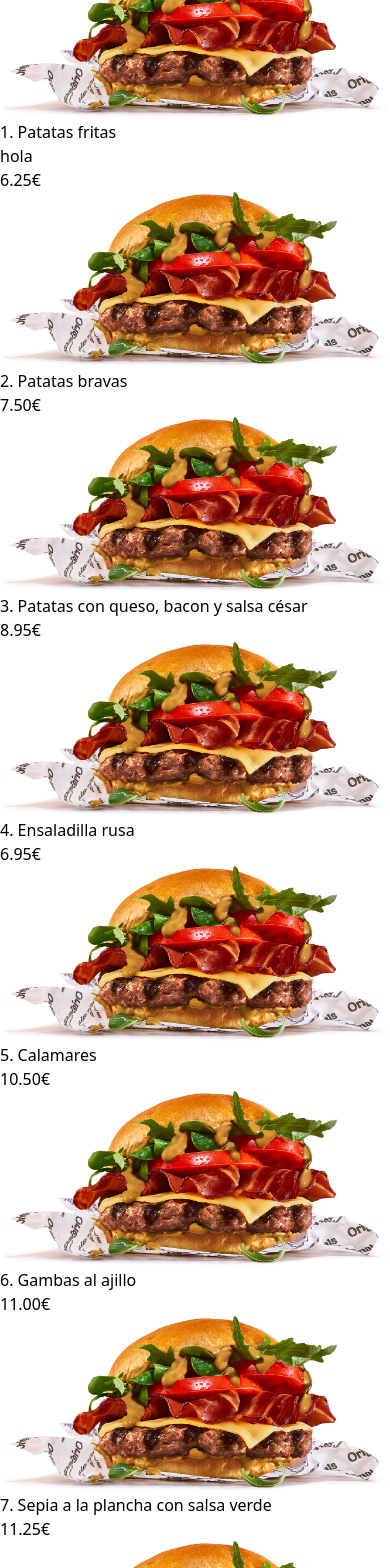
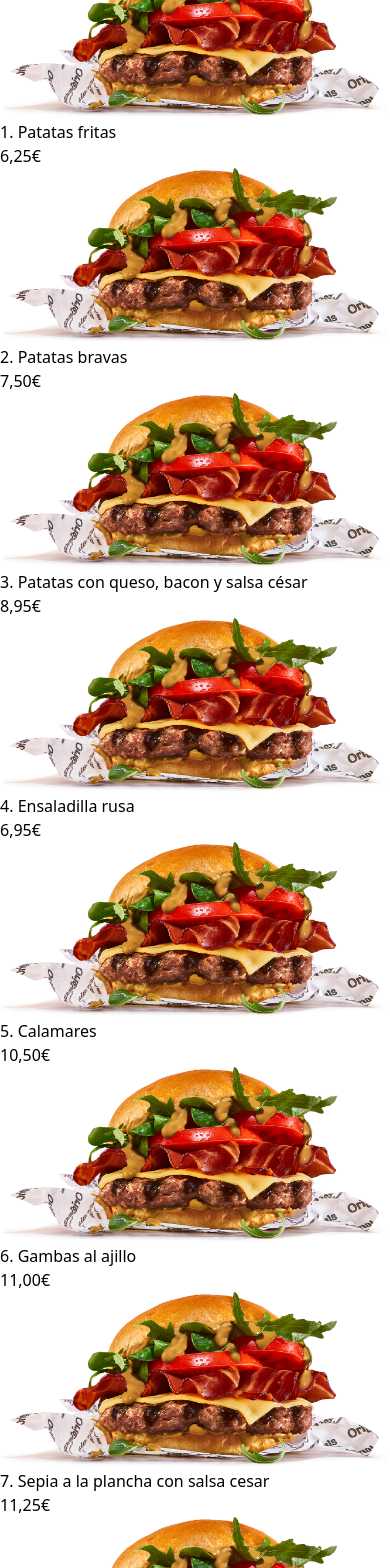
Before and after one commit to ssoare/vite-react, a React (Vite) app: page /carta in a window 390 px wide. Shown: the part 380-1948 px from the top of the page. Built offline with nearby package versions, Linux system fonts and the light colour scheme.

Commit message:
hacer componente card y usarlo en el submenu tapas

```diff
--- /dev/null
+++ b/src/components/Card.jsx
@@ -0,0 +1,19 @@
+import React from 'react'
+
+function Card({name, image='', price, description='', id}) {
+    return(
+        <article className='w-[300px] border-2 rounded-lg shadow-lg p-4'>
+            <img className=''
+                src={image} />
+            <div className='flex justify-between items-center mt-20'>
+                <div className='basis-4/5'>
+                    <h3 className='text-lg font-semibold'>{id} {name}</h3>
+                    <p className='italic text-gray-600'>{description}</p>
+                </div>
+                <p>{price}€</p>
+            </div>
+        </article>
+    )
+}
+
+export default Card
--- a/src/components/Header.jsx
+++ b/src/components/Header.jsx
@@ -8,7 +8,7 @@ function Header() {
 
     return (
         <header className='flex justify-center'>
-            <nav className="fixed top-0 flex items-center justify-between w-full h-12 px-4 lg:max-w-screen-xl">
+            <nav className="fixed top-0 flex items-center justify-between w-full h-12 px-4 lg:max-w-screen-xl bg-white/90">
                 <Link to="">
                     <h1 className='flex flex-col italic font-semibold'>El Rincón <span className='text-orange-500'>del Bocata</span></h1>
                 </Link>
--- a/src/pages/submenu/Tapas.jsx
+++ b/src/pages/submenu/Tapas.jsx
@@ -1,44 +1,134 @@
-const tapa = {
-    'Patatas fritas' : { id: 1 , description: 'hola', price: 6.25 , image: '' },
-    'Patatas bravas' : { id: 2 , description: '', price: 7.50 , image: '' },
-    'Patatas con queso, bacon y salsa césar' : { id: 3 , description: '', price: 8.95 , image: '' },
-    'Ensaladilla rusa' : { id: 4 , description: '', price: 6.95 , image: '' },
-    'Calamares' : { id: 5 , description: '', price: 10.50 , image: '' },
-    'Gambas al ajillo' : { id: 6 , description: '', price: 11 , image: '' },
-    'Sepia a la plancha con salsa verde' : { id: 7 , description: '', price: 11.25 , image: '' },
-    'Sepia rebozada': { id: 8 , description: '', price: 11.25 , image: '' },
-    'Puntillas': { id: 9 , description: '', price: 11.25 , image: '' },
-    'Pulpito encebollado': { id: 10 , description: '', price: 10.95 , image: '' },
-    'Boquerones en vinagre con salsa verde' : { id: 11 , description: '', price: 7.95 , image: '' },
-    'Croquetas de pollo' : { id: 12 , description: '(8 ud.)', price: 7.55 , image: '' },
-    'Croquetas de bacalao' : { id: 13 , description: '(6 ud.)', price: 7.55 , image: '' },
-    'Champiñones con salsa verde': { id: 14 , description: '', price: 7.25 , image: '' },
-    'Revuelto de gambas, ajetes y trigueros': { id: 15 , description: '', price: 7.95 , image: '' },
-    'Alitas de pollo con salsa barbacoa': { id: 16 , description: '', price: 7.95 , image: '' },
-    'Tabla de jamón serrano y queso': { id: 17 , description: '', price: 17 , image: '' },
-    'Queso rebozado con mermelada de arándanos': { id:"" , description: '(6 ud.)', price: 9.80 , image: '' },
-    'Ración de pan': { id: "" , description: '', price: 1.50 , image: '' },
-    'Ración de pan con tomate y ajoacete': { id: "" , description: '', price: 5.95 , image: '' },
-    'Pincho de tortilla de patata': { id: "" , description: '', price: 6.50 , image: '' },
-}
+import Card from "../../components/Card";
 
 function Tapas() {
     return(
         <>
-            {Object.entries(tapa).map(([name, details]) => (
-                <article className="border-2 w-[300px] h-[300px] p-4 rounded-lg shadow-lg flex flex-col justify-between bg-gradient-to-br from-gray-100 to-transparent
-                hover:scale-105 hover:bg-gray-100 cursor-pointer transition-all text-pretty">
-                    <img className="w-full h-120"
-                    src="src/images/burger.png" alt="imagen" />
-                    <div className="flex justify-between items-center flex-grow">
-                        <div className='basis-5/6'>
-                            <h3 className="text-lg font-semibold">{details.id}. {name}</h3>
-                            <p className="italic text-gray-600">{details.description}</p>
-                        </div>
-                        <p>{details.price.toFixed(2)}€</p>
-                    </div>
-                </article>
-            ))}
+            <Card id = '1.'
+                name = 'Patatas fritas'
+                image = 'src/images/burger.png'
+                description = ''
+                price = '6,25'
+            />
+            <Card id = '2.'
+                name = 'Patatas bravas'
+                image = 'src/images/burger.png'
+                description = ''
+                price = '7,50'
+            />
+            <Card id = '3.'
+                name = 'Patatas con queso, bacon y salsa césar'
+                image = 'src/images/burger.png'
+                description = ''
+                price = '8,95'
+            />
+            <Card id = '4.'
+                name = 'Ensaladilla rusa'
+                image = 'src/images/burger.png'
+                description = ''
+                price = '6,95'
+            />
+            <Card id = '5.'
+                name = 'Calamares'
+                image = 'src/images/burger.png'
+                description = ''
+                price = '10,50'
+            />
+            <Card id = '6.'
+                name = 'Gambas al ajillo'
+                image = 'src/images/burger.png'
+                description = ''
+                price = '11,00'
+            />
+            <Card id = '7.'
+                name = 'Sepia a la plancha con salsa cesar'
+                image = 'src/images/burger.png'
+                description = ''
+                price = '11,25'
+            />
+            <Card id = '8.'
+                name = 'Sepia rebozada'
+                image = 'src/images/burger.png'
+                description = ''
+                price = '11,25'
+            />
+            <Card id = '9.'
+                name = 'Puntillas'
+                image = 'src/images/burger.png'
+                description = ''
+                price = '11,25'
+            />
+            <Card id = '10.'
+                name = 'Pulpito encebollado'
+                image = 'src/images/burger.png'
+                description = ''
+                price = '10,95'
+            />
+            <Card id = '11.'
+                name = 'Boquerones en vinagre con salsa cesar'
+                image = 'src/images/burger.png'
+                description = ''
+                price = '7,95'
+            />
+            <Card id = '12.'
+                name = 'Croquetas de pollo'
+                image = 'src/images/burger.png'
+                description = '(8 ud.)'
+                price = '7,55'
+            />
+            <Card id = '13.'
+                name = 'Croquetas de bacalao'
+                image = 'src/images/burger.png'
+                description = '(6 ud.)'
+                price = '7,55'
+            />
+            <Card id = '14.'
+                name = 'Champiñones con salsa cesar'
+                image = 'src/images/burger.png'
+                description = ''
+                price = '7,25'
+            />
+            <Card id = '15.'
+                name = 'Revuelto de gambas, ajetes y trigueros'
+                image = 'src/images/burger.png'
+                description = ''
+                price = '7,95'
+            />
+            <Card id = '16.'
+                name = 'Alitas de pollo con salsa barbacoa'
+                image = 'src/images/burger.png'
+                description = ''
+                price = '7,95'
+            />
+            <Card id = '17.'
+                name = 'Tabla de jamón serrano y queso'
+                image = 'src/images/burger.png'
+                description = ''
+                price = '17,00'
+            />
+            <Card id = '18.'
+                name = 'Queso rebozado con mermelada de arroz'
+                image = 'src/images/burger.png'
+                description = '(6 ud.)'
+                price = '9,80'
+            />
+            <Card id = ''
+                name = 'Ración de pan'
+                image = 'src/images/burger.png'
+                description = ''
+                price = '1,50'
+            />
+            <Card id = ''
+                name = 'Ración de pan con tomate y ajoacete'
+                image = 'src/images/burger.png'
+                description = ''
+                price = '5,95'
+            />
+            <Card id = ''
+                name = 'Pincho de tortilla de patata'
+                image = 'src/images/burger.png'
+                description = ''
+                price = '6,50'
+            />
         </>
     )
 }
```
